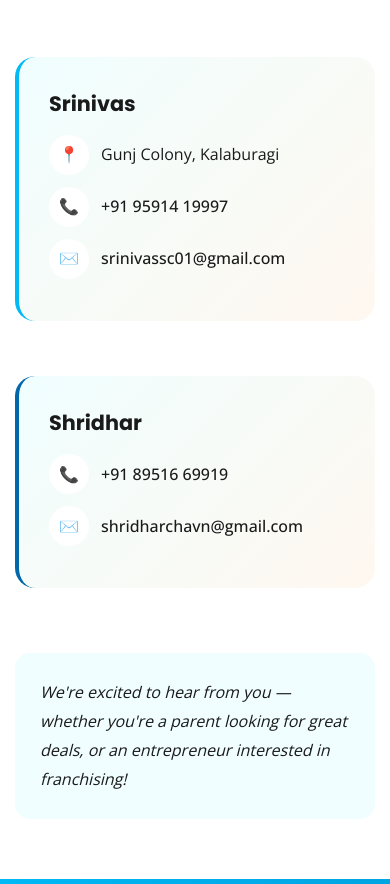
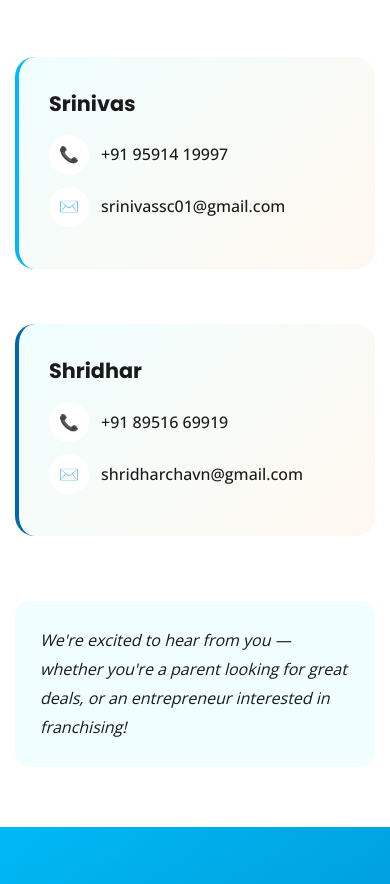
Before and after one commit to shivanandmn/mycutiepiestore.com, a plain HTML site: page index.html in a window 390 px wide. Shown: the part 10044-10928 px from the top of the page. Drawn offline with nearby package versions, Linux system fonts and the light colour scheme.

Commit message:
Remove location address from Srinivas contact card, retain phone number only

```diff
--- a/index.html
+++ b/index.html
@@ -1585,10 +1585,6 @@
                 <div class="contact-person fade-in">
                     <h4>Srinivas</h4>
                     <div class="contact-item">
-                        <div class="icon">📍</div>
-                        <span>Gunj Colony, Kalaburagi</span>
-                    </div>
-                    <div class="contact-item">
                         <div class="icon">📞</div>
                         <a href="tel:+919591419997">+91 95914 19997</a>
                     </div>
```
